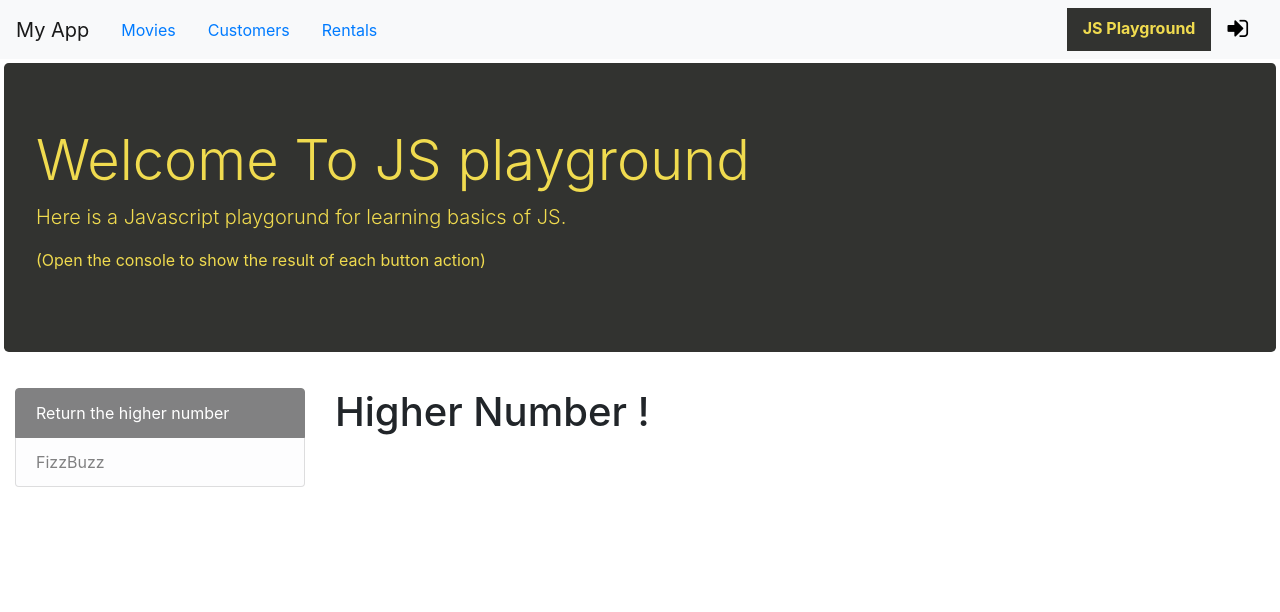
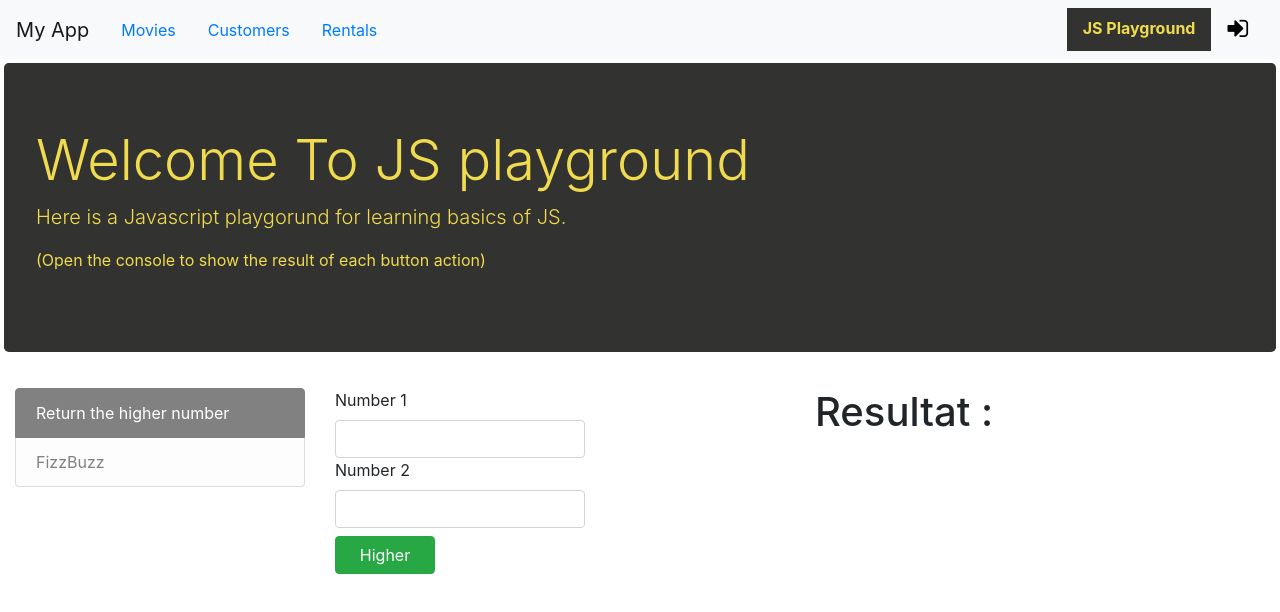
Before and after one commit to StevOrc/react-concept, a React (Create React App) app: page /js-playground/higher-number in a window 1280 px wide. Shown: the top 612 px of the page. Built offline with nearby package versions, Linux system fonts and the light colour scheme.

Commit message:
improve JS playground with routing and template

```diff
--- a/src/components/concepts/JSPlaygorund/JsExercises/HigherNumber.jsx
+++ b/src/components/concepts/JSPlaygorund/JsExercises/HigherNumber.jsx
@@ -1,7 +1,45 @@
-import React from "react";
+import React, { Component } from "react";
 
-const HigherNumber = () => {
-  return <h1>Higher Number !</h1>;
-};
+class HigherNumber extends Component {
+  state = {};
+
+  handleOnSubmit = (e) => {
+    e.prventDefault();
+  };
+
+  render() {
+    return (
+      <div className="row">
+        <div className="col-6">
+          <form className="loginForm" onSubmit={this.handleOnSubmit}>
+            <div className="form-group">
+              <label> Number 1 </label>
+              <input
+                style={{ maxWidth: "250px" }}
+                type="text"
+                className="form-control"
+              />
+              <label> Number 2 </label>
+              <input
+                style={{ maxWidth: "250px" }}
+                type="text"
+                className="form-control"
+              />
+              <button
+                style={{ minWidth: "100px" }}
+                className="btn btn-success mt-2"
+              >
+                Higher
+              </button>
+            </div>
+          </form>
+        </div>
+        <div className="col-6">
+          <h1>Resultat : </h1>
+        </div>
+      </div>
+    );
+  }
+}
 
 export default HigherNumber;
--- a/src/components/concepts/JSPlaygorund/JsPlaygorundConatiner.jsx
+++ b/src/components/concepts/JSPlaygorund/JsPlaygorundConatiner.jsx
@@ -1,5 +1,5 @@
 import React, { Component } from "react";
-import { Route, Switch, Redirect, Link, NavLink } from "react-router-dom";
+import { Route, Switch, NavLink } from "react-router-dom";
 import HigherNumber from "./JsExercises/HigherNumber";
 import FizzBuzz from "./JsExercises/FizzBuzz";
 
```
